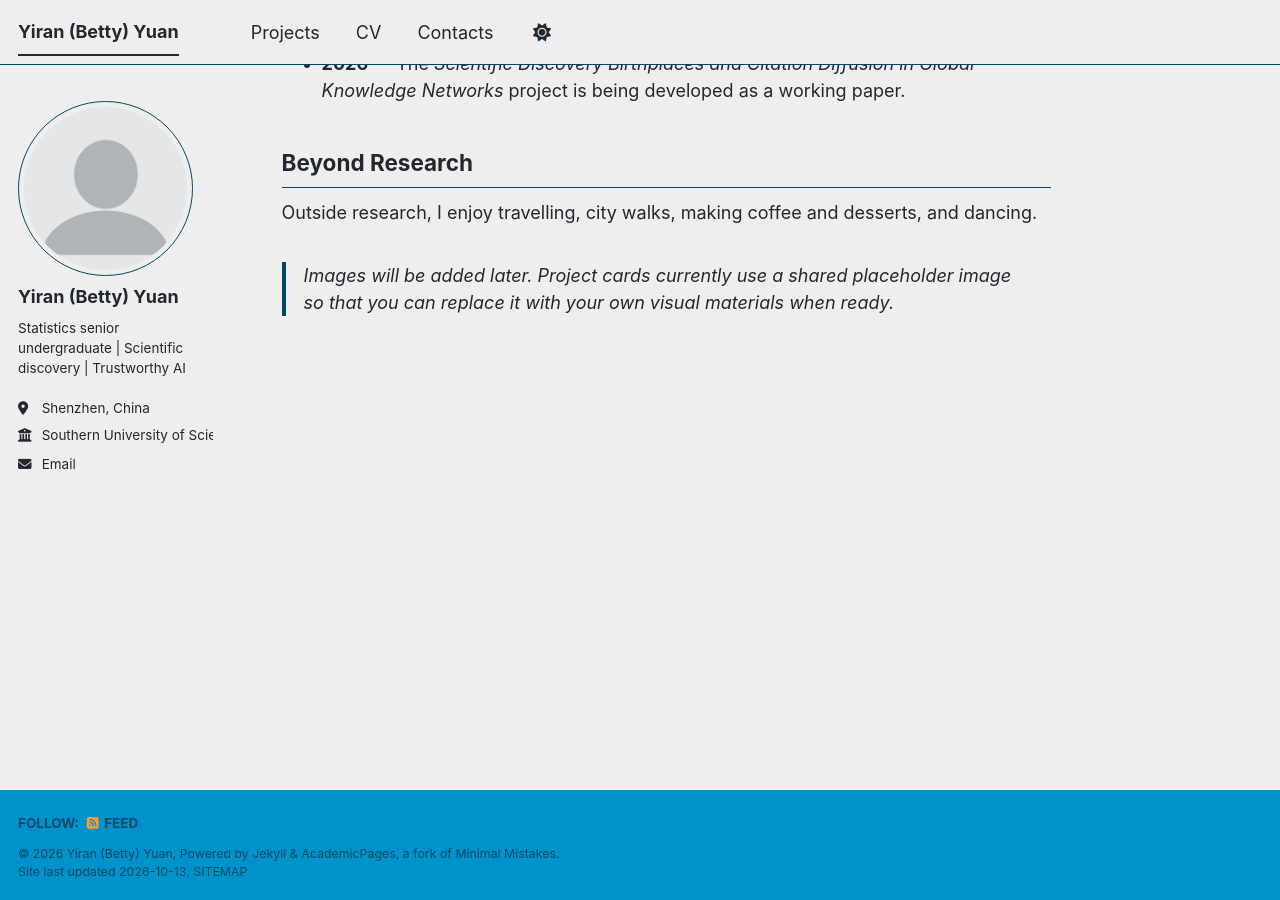
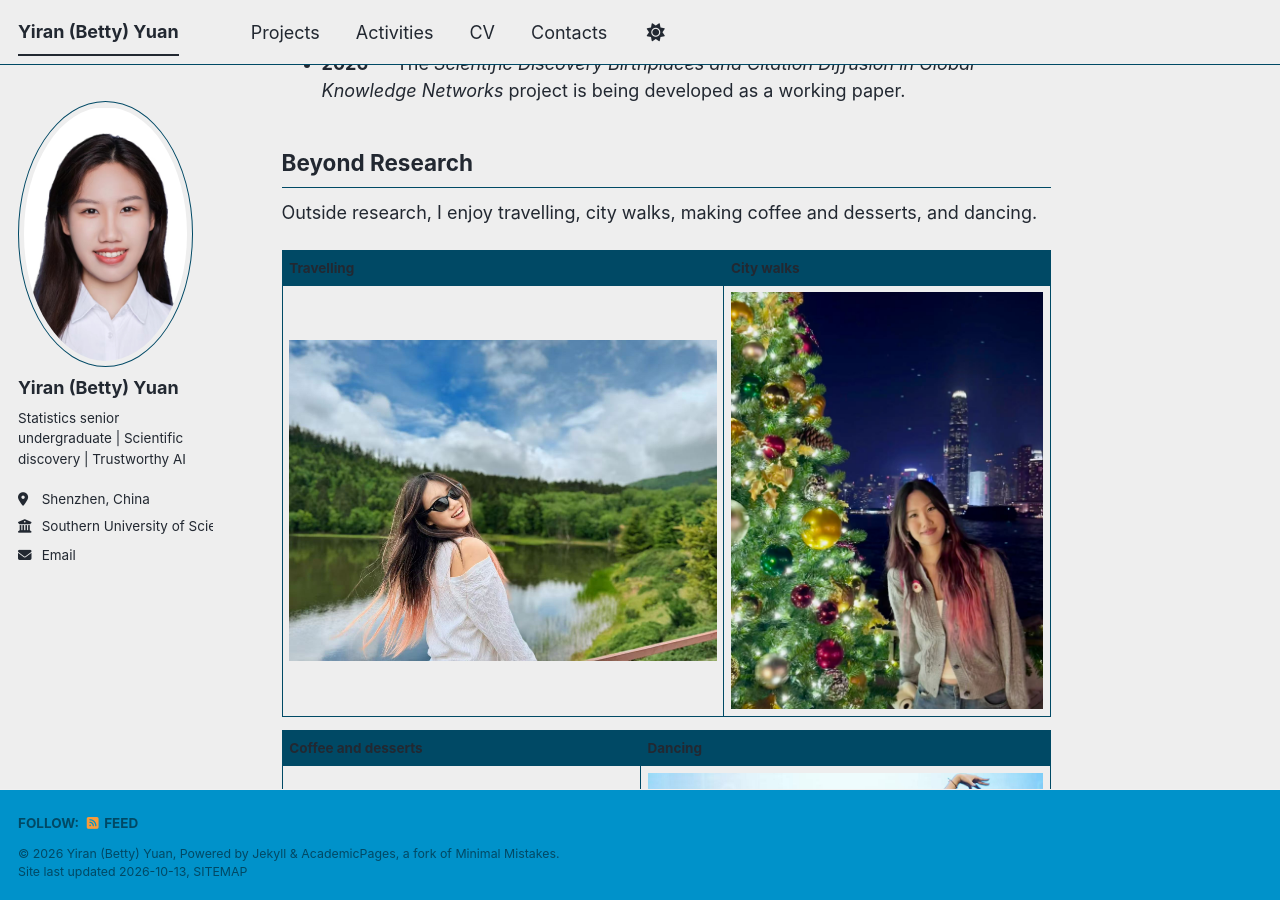
Before and after one commit to bettyyuanyr-555/bettyyuanyr-555.github.io, a Jekyll site: the page built from _pages/about.md, in a window 1280 px wide and 900 px high, scrolled down 1070 px. Built offline with Jekyll 4.4.1, drawn with Linux system fonts in a browser that asks for light colours; a style sheet for code colours, icons or effects is not loaded.

Commit message:
pictures added

```diff
--- a/_data/navigation.yml
+++ b/_data/navigation.yml
@@ -1,6 +1,8 @@
 main:
   - title: "Projects"
     url: /portfolio/
+  - title: "Activities"
+    url: /activities/
   - title: "CV"
     url: /cv/
   - title: "Contacts"
--- a/_pages/about.md
+++ b/_pages/about.md
@@ -34,4 +34,10 @@ I am an energetic and curious researcher who enjoys learning across fields, work
 
 Outside research, I enjoy travelling, city walks, making coffee and desserts, and dancing.
 
-> Images will be added later. Project cards currently use a shared placeholder image so that you can replace it with your own visual materials when ready.
+| Travelling | City walks |
+|---|---|
+| ![Travelling](/images/interests/travel.jpg) | ![City walks](/images/interests/citywalk.jpg) |
+
+| Coffee and desserts | Dancing |
+|---|---|
+| ![Coffee and desserts](/images/interests/coffee-desserts.jpg) | ![Dancing](/images/interests/dancing.jpg) |
```
Also changed, not shown: _pages/activities.md (added, +26 -0 lines), _pages/cv.md (+0 -5 lines), _portfolio/causal-growth.md (deleted, +0 -10 lines), _portfolio/evidence-retrieval.md (+1 -1 lines), _portfolio/portfolio-1.md (+2 -1 lines), _portfolio/symbreak.md (+1 -1 lines), images/Penn_CFAR.png (added), images/activities/math_affair.jpg (added), images/activities/volunteer.jpg (added), images/discovery-figure-1.png (added), images/interests/citywalk.jpg (added), images/interests/coffee-desserts.jpg (added), images/interests/dancing.jpg (added), images/interests/travel.jpg (added), 2 more files.
